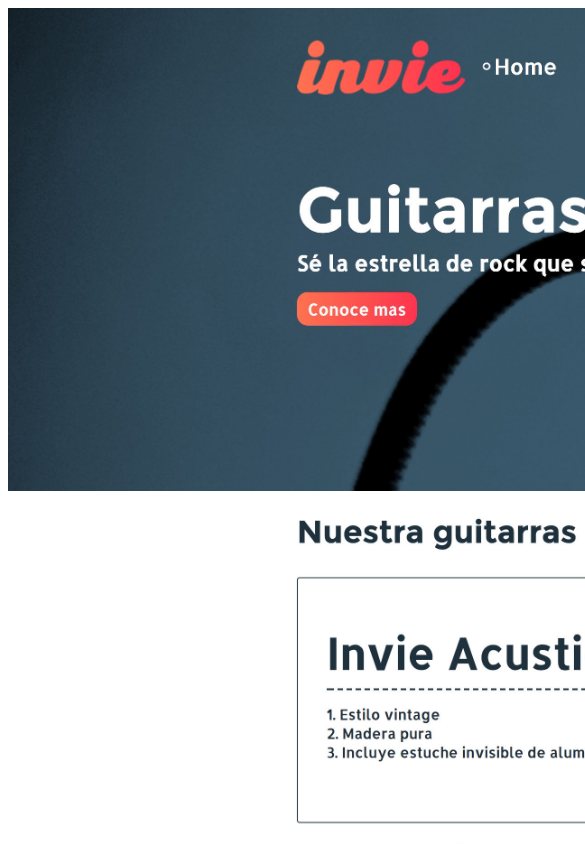
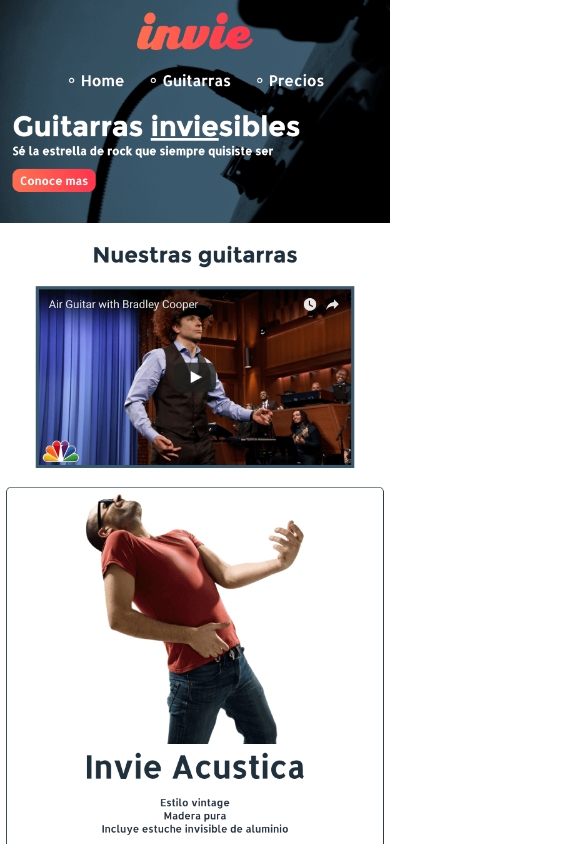
Before and after one commit to davidespinal96/invie-github, a plain HTML site: page index.html in a window 390 px wide. Shown: the top 844 px of the page, 585 px wide, since content can reach past the window. Drawn offline with Linux system fonts and the light colour scheme.

Commit message:
invie responsive

```diff
--- a/index.html
+++ b/index.html
@@ -1,13 +1,35 @@
 <html>
     <head>
+      <title>Invie</title>
+      <style media="screen">
+        body {
+          margin: 0;
+        }
+        img {
+          max-width: 100%;
+          vertical-align: top;
+        }
+        img#responsive {
+          display: none;
+        }
+        @media screen and (max-width: 768px) {
+          img#responsive {
+            display: block;
+          }
+          img {
+            display: none
+          }
+        }
+      </style>
     </head>
     <body>
       <center>
-        <img style="width: 1300px;" src="header.jpg">
-        <img style="width: 1300px;" src="hero.jpg">
-        <img style="width: 1300px;" src="acustica.jpg">
-        <img style="width: 1300px;" src="clasica.jpg">
-        <img style="width: 1300px;" src="footer.jpg">
+        <img src="invie-responsive.png" id="responsive" alt="">
+        <img src="header.jpg" alt="">
+        <img src="hero.jpg" alt="">
+        <img src="acustica.jpg" alt="">
+        <img src="clasica.jpg" alt="">
+        <img src="footer.jpg" alt="">
       </center>
     </body>
 </html>
```
Also changed, not shown: invie-responsive.png (added).
